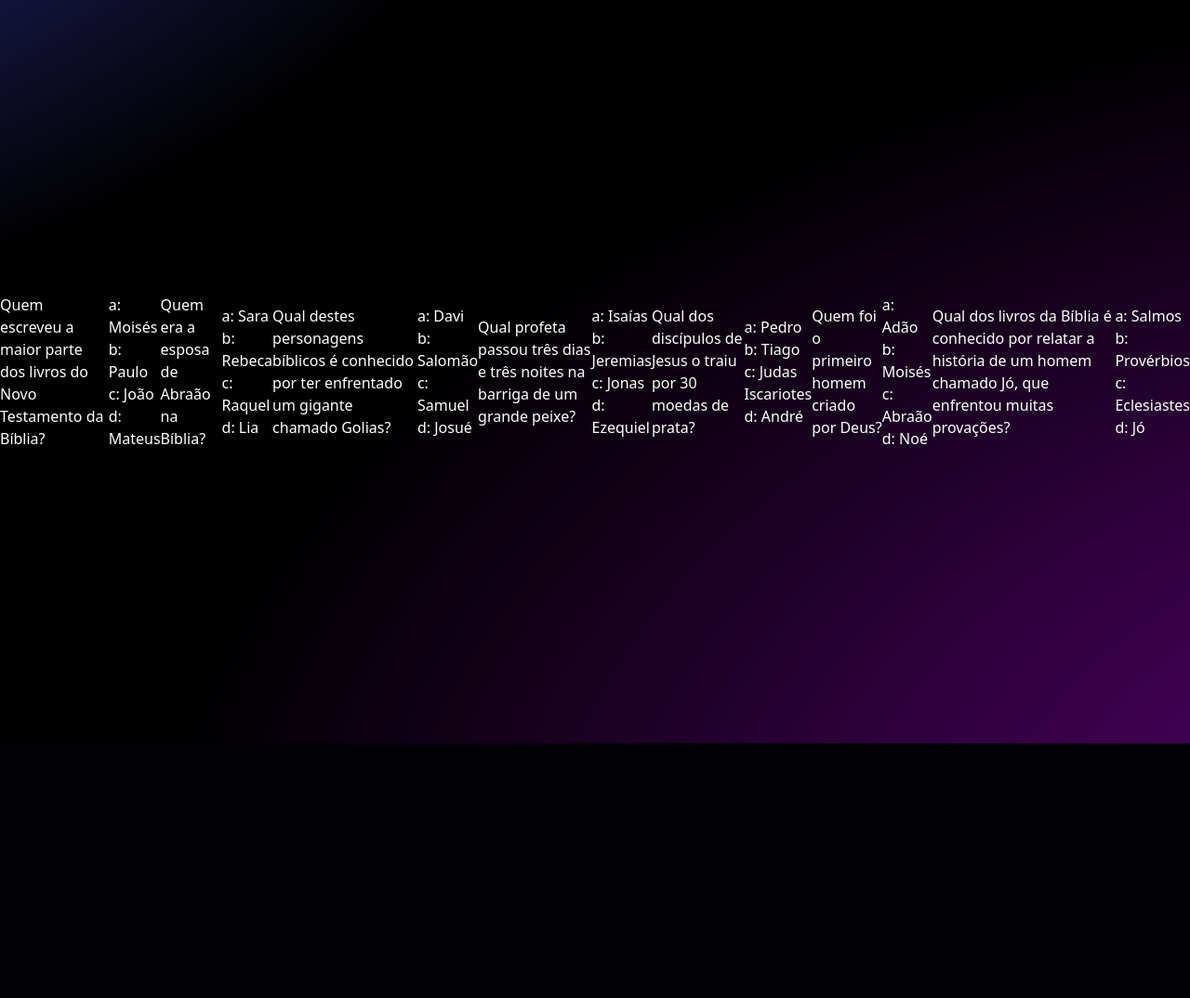
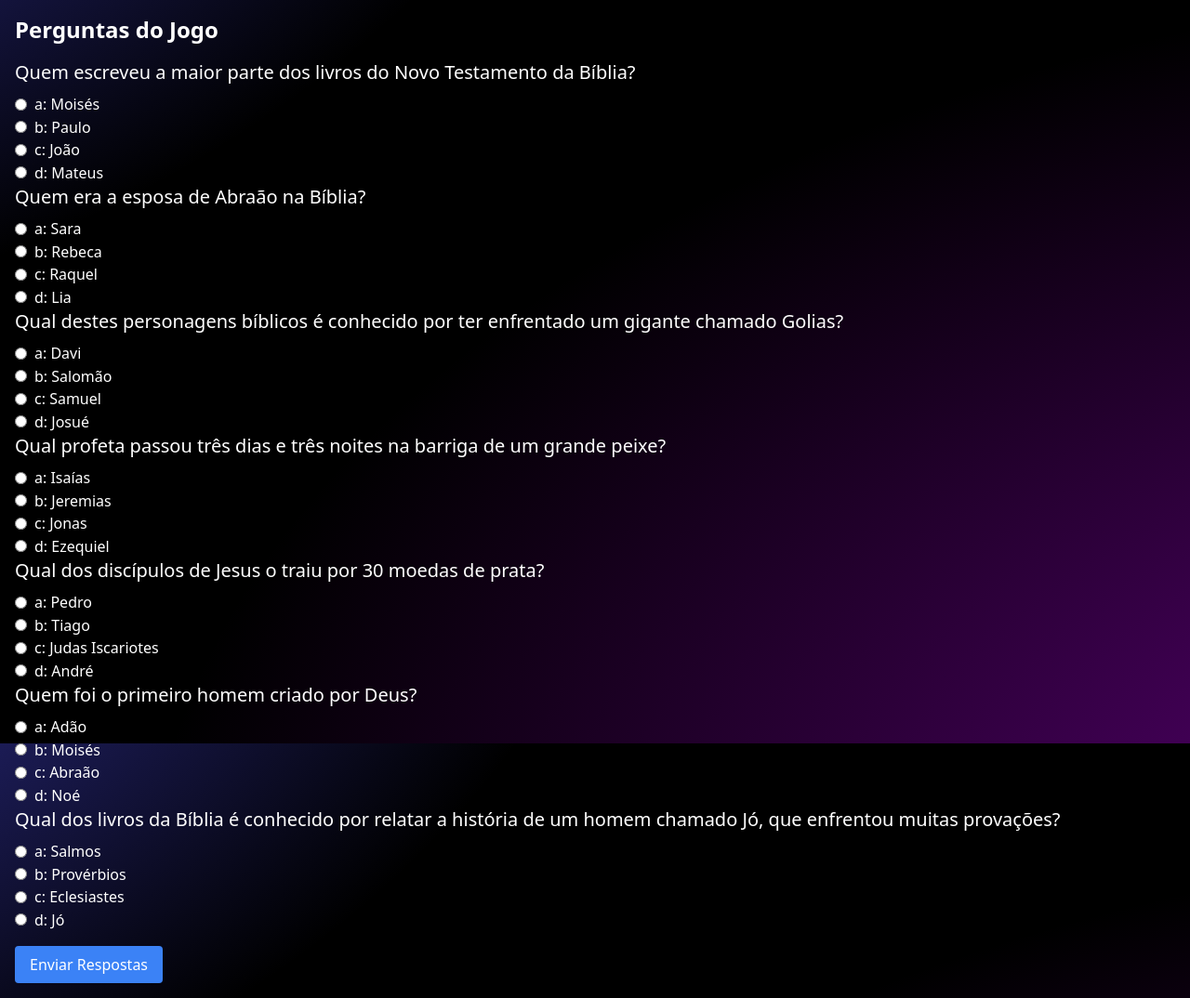
Before and after one commit to SerginhoTanaka/they_need_to_know, a Django app: page /game/game/ in a window 1280 px wide. Shown: the part 128-1202 px from the top of the page at 93% size. Before the commit the page ends 928 px from the top, so only its background shows below. Run offline with Django 4.2, Linux system fonts and the light colour scheme; style sheets or scripts are compiled from the project's sources; some libraries are stand-ins or nearby versions.

Commit message:
Ajuste no html

```diff
--- a/game/templates/game/game.html
+++ b/game/templates/game/game.html
@@ -2,18 +2,28 @@
 {% load static %}
 {% block content %}
   {% include 'game/partial_game/_navgame.html' %}
-  <div class="flex justify-center items-center h-screen">
-    <div class="flex justify-center items-center text-white">
+  <div class="h-screen flex flex-col justify-between text-white">
+    <div class="p-4">
+      <h1 class="text-2xl font-bold mb-4">Perguntas do Jogo</h1>
+      <form method="post" action="{% url 'game'%}">
+        {% csrf_token %} {# Adicione o token CSRF se necessário #}
         {% for question in questions %}
-        <p class="flex flex-col justify-around">{{ question.Pergunta }}</p>
-        <br>
+          <p class="text-xl mb-2">{{ question.Pergunta }}</p>
           <ul>
             {% for key, option in question.Alternativas.items %}
-          <input type="button">{{ key }}: {{ option }} </input>
-          <br>
+              <li>
+                <label class="inline-flex items-center">
+                  <input type="radio" name="resposta" value="{{ key }}" class="form-radio text-indigo-600">
+                  <span class="ml-2">{{ key }}: {{ option }}</span>
+                </label>
+              </li>
             {% endfor %}
           </ul>
         {% endfor %}
+        <div class="mt-4">
+          <input type="submit" value="Enviar Respostas" class="bg-blue-500 text-white px-4 py-2 rounded hover:bg-blue-700">
+        </div>
+      </form>
     </div>
   </div>
 {% endblock %}
--- a/game/views.py
+++ b/game/views.py
@@ -8,6 +8,8 @@ def play(request):
     return render(request, 'game/play.html')
 
 def game(request):
+    if request.method == 'POST':
+        pass
     url_qa = static('../../template/static/QA.json')
 
     with open(url_qa, 'r') as qa:
```
Lines whose indentation alone changed are shown as unchanged.
